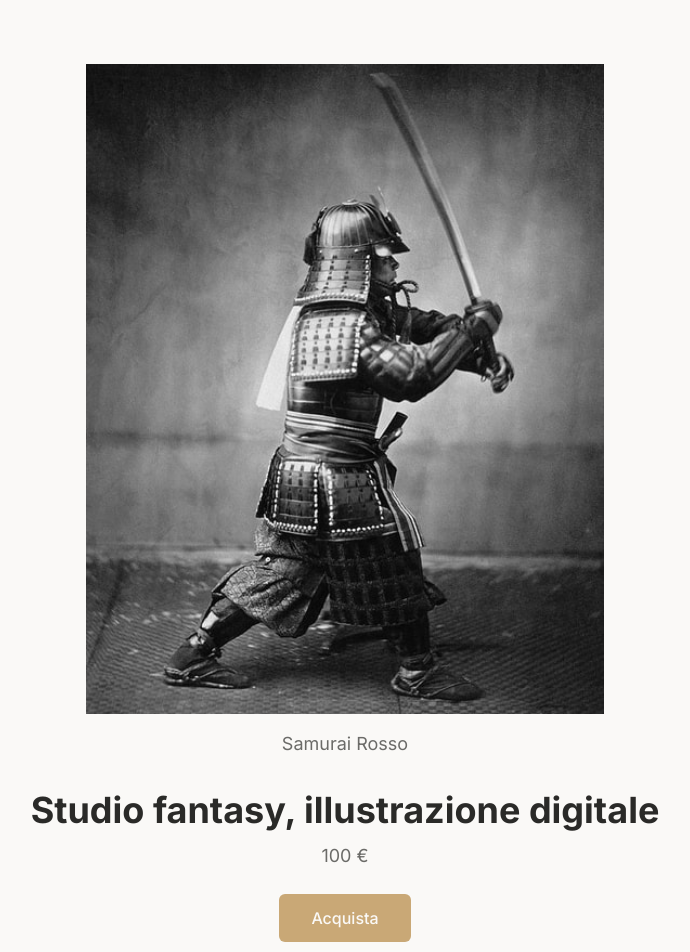
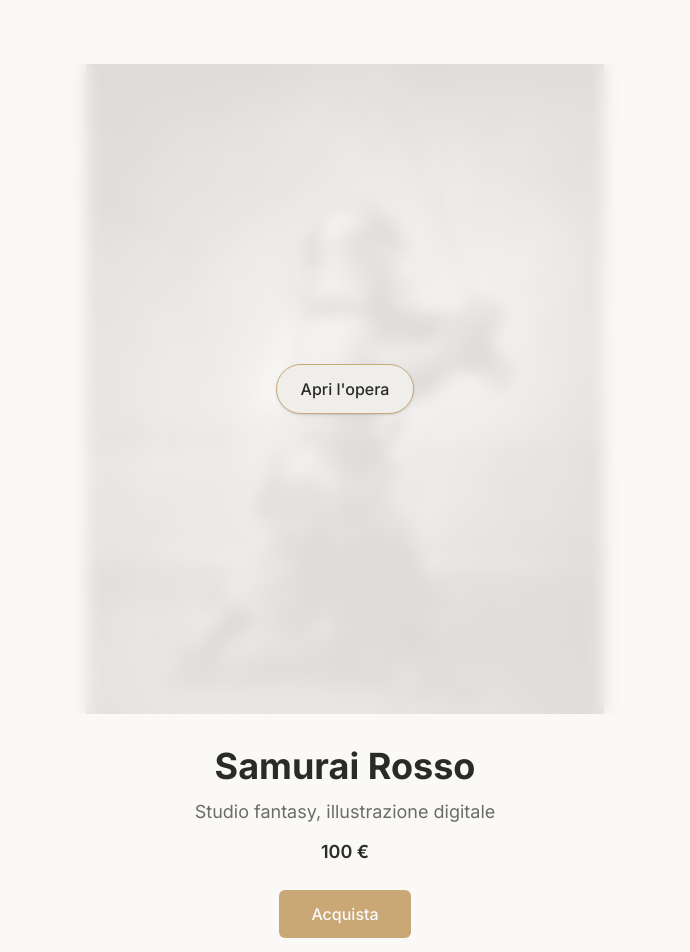
Before and after one commit to bazhenov404/kibasito, a React (Vite) app: page / in a window 1280 px wide. Shown: the top 952 px of the page, without its empty margins (295-985 px from the left). Built offline with nearby package versions, Linux system fonts and the light colour scheme.

Commit message:
"add use state to ArtworkDisplay"

```diff
--- a/src/components/ArtworkDisplay.tsx
+++ b/src/components/ArtworkDisplay.tsx
@@ -1,3 +1,5 @@
+import { useState } from "react";
+
 type ArtworkDisplayProps = {
   imageUrl: string;
   title: string;
@@ -13,38 +15,84 @@ export default function ArtworkDisplay({
   price,
   available,
 }: ArtworkDisplayProps) {
+  const [isOpen, setIsOpen] = useState(false);
+
   return (
     <div className="min-h-[80vh] flex items-center justify-center px-6 py-16">
       <div className="w-full max-w-4xl text-center">
-        <img
-          src={imageUrl}
-          alt={title}
-          className="w-full max-h-162.5 object-contain rounded-2xl"
-        />
-        <p className="mt-4 text-lg" style={{ color: "var(--color-text-secondary)" }}>
-          {title}
-        </p>
+
+        <div className="relative">
+          <img
+            src={imageUrl}
+            alt={title}
+            className="w-full max-h-162.5 object-contain rounded-2xl"
+          />
+
+          {!isOpen && (
+            <div
+              className="
+                absolute inset-0
+                flex items-center justify-center
+                rounded-2xl
+                backdrop-blur-sm
+              "
+              style={{
+                backgroundColor: "rgba(250, 249, 247, 0.88)",
+              }}
+            >
+              <button
+                type="button"
+                onClick={() => setIsOpen(true)}
+                className="
+                  px-6 py-3
+                  rounded-full
+                  font-medium
+                  shadow-sm
+                  transition-transform
+                  hover:scale-105
+                "
+                style={{
+                  backgroundColor: "var(--color-surface)",
+                  color: "var(--color-text)",
+                  border: "1px solid var(--color-accent)",
+                }}
+              >
+                Apri l'opera
+              </button>
+            </div>
+          )}
+        </div>
 
         <div className="mt-8">
           <h1
             className="text-3xl md:text-4xl font-display font-bold"
             style={{ color: "var(--color-text)" }}
           >
-            {description}
+            {title}
           </h1>
 
           <p
             className="mt-3 text-lg"
             style={{ color: "var(--color-text-secondary)" }}
           >
+            {description}
+          </p>
+
+          <p
+            className="mt-3 text-lg font-semibold"
+            style={{ color: "var(--color-text)" }}
+          >
             {price} €
           </p>
 
-          {available === true ? (
+          {available ? (
             <button
               type="button"
               className="mt-6 px-8 py-3 rounded-md font-medium transition-colors"
-              style={{ backgroundColor: "var(--color-accent)", color: "var(--color-background)" }}
+              style={{
+                backgroundColor: "var(--color-accent)",
+                color: "var(--color-background)",
+              }}
             >
               Acquista
             </button>
@@ -57,6 +105,7 @@ export default function ArtworkDisplay({
             </p>
           )}
         </div>
+
       </div>
     </div>
   );
```
